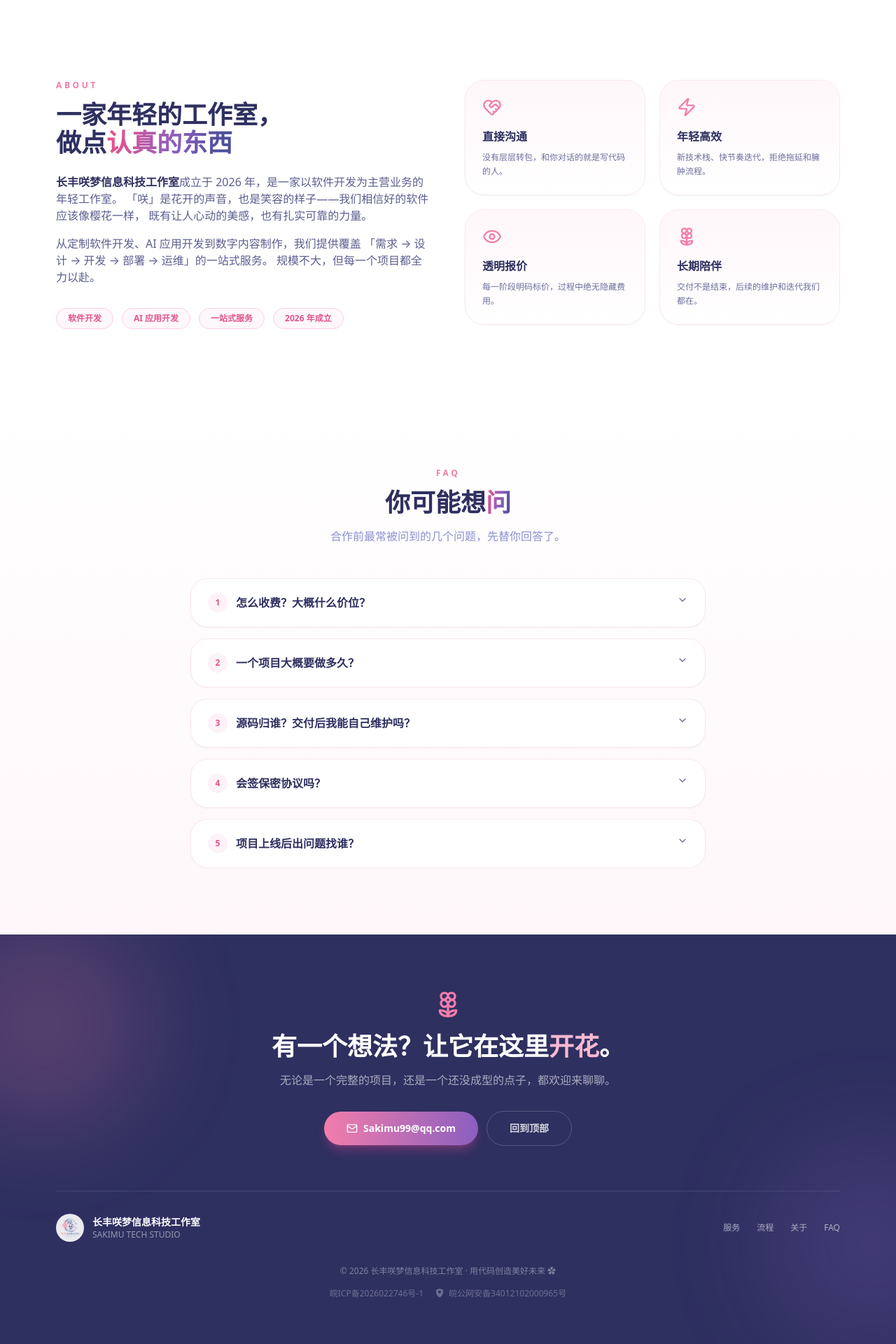
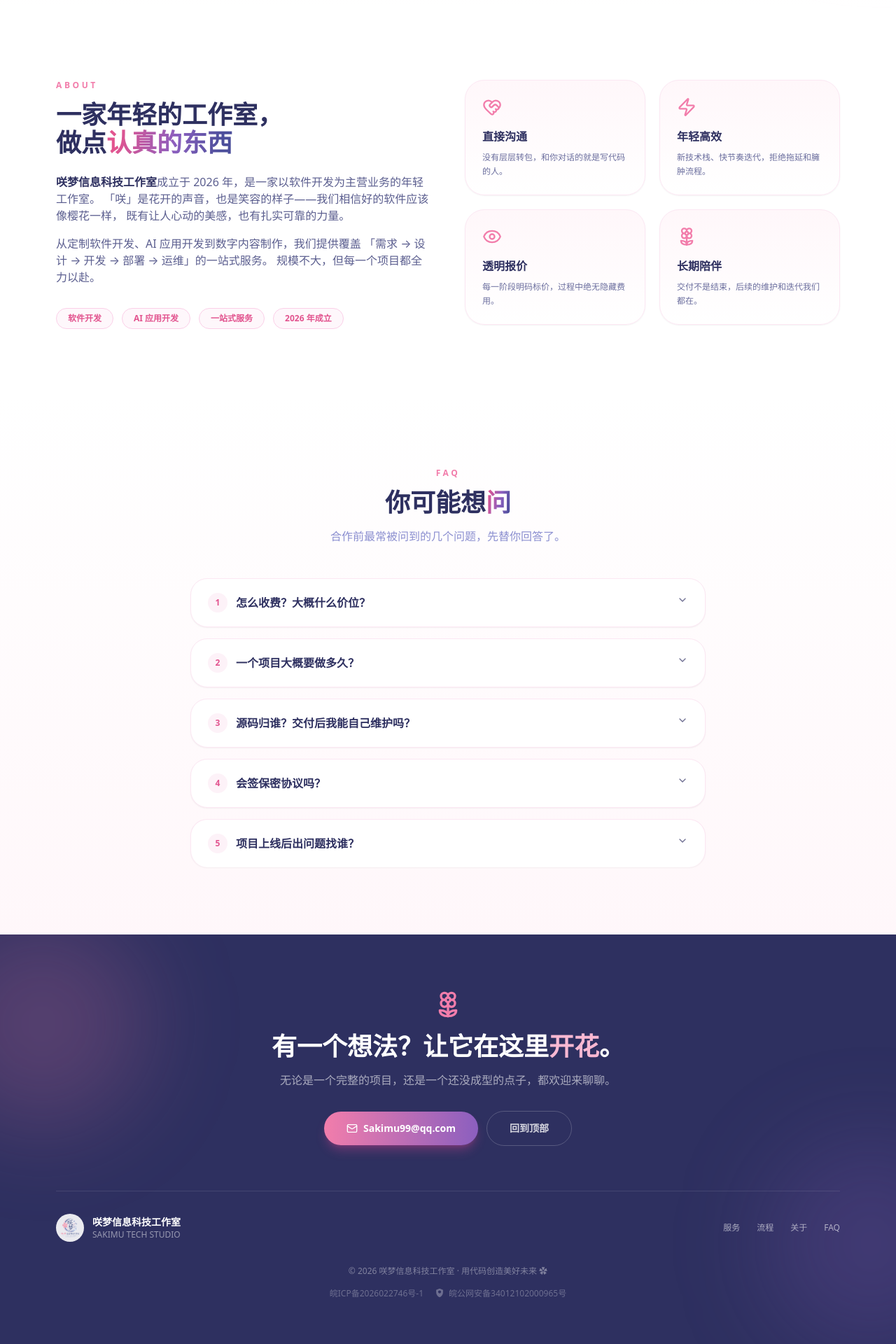
Before and after one commit to Sakimu99/sakimu-homepage, a React (Vite) app: page / in a window 1280 px wide. Shown: the part 2168-4088 px from the top of the page at 70% size. Built offline with nearby package versions, Linux system fonts and the light colour scheme.

Commit message:
feat: 页面工作室名称去掉「长丰」二字

```diff
--- a/src/sections/About.tsx
+++ b/src/sections/About.tsx
@@ -37,7 +37,7 @@ export default function About() {
               做点<span className="text-gradient">认真的东西</span>
             </h2>
             <p className="mt-6 text-sm leading-loose text-[#5b5e8f] md:text-base">
-              <span className="font-bold text-[#2e3060]">长丰咲梦信息科技工作室</span>
+              <span className="font-bold text-[#2e3060]">咲梦信息科技工作室</span>
               成立于 2026 年，是一家以软件开发为主营业务的年轻工作室。
               「咲」是花开的声音，也是笑容的样子——我们相信好的软件应该像樱花一样，
               既有让人心动的美感，也有扎实可靠的力量。
--- a/src/sections/Footer.tsx
+++ b/src/sections/Footer.tsx
@@ -45,7 +45,7 @@ export default function Footer() {
                 className="h-10 w-10 rounded-full bg-white/90 object-cover p-0.5"
               />
               <div>
-                <div className="text-sm font-bold">长丰咲梦信息科技工作室</div>
+                <div className="text-sm font-bold">咲梦信息科技工作室</div>
                 <div className="text-xs text-white/50">SAKIMU TECH STUDIO</div>
               </div>
             </div>
@@ -59,7 +59,7 @@ export default function Footer() {
           </div>
 
           <p className="mt-8 text-center text-xs leading-relaxed text-white/40">
-            © 2026 长丰咲梦信息科技工作室 · 用代码创造美好未来 ✿
+            © 2026 咲梦信息科技工作室 · 用代码创造美好未来 ✿
           </p>
           <p className="mt-3 flex flex-wrap items-center justify-center gap-x-4 gap-y-1 text-center text-xs leading-relaxed text-white/30">
             <a
```
